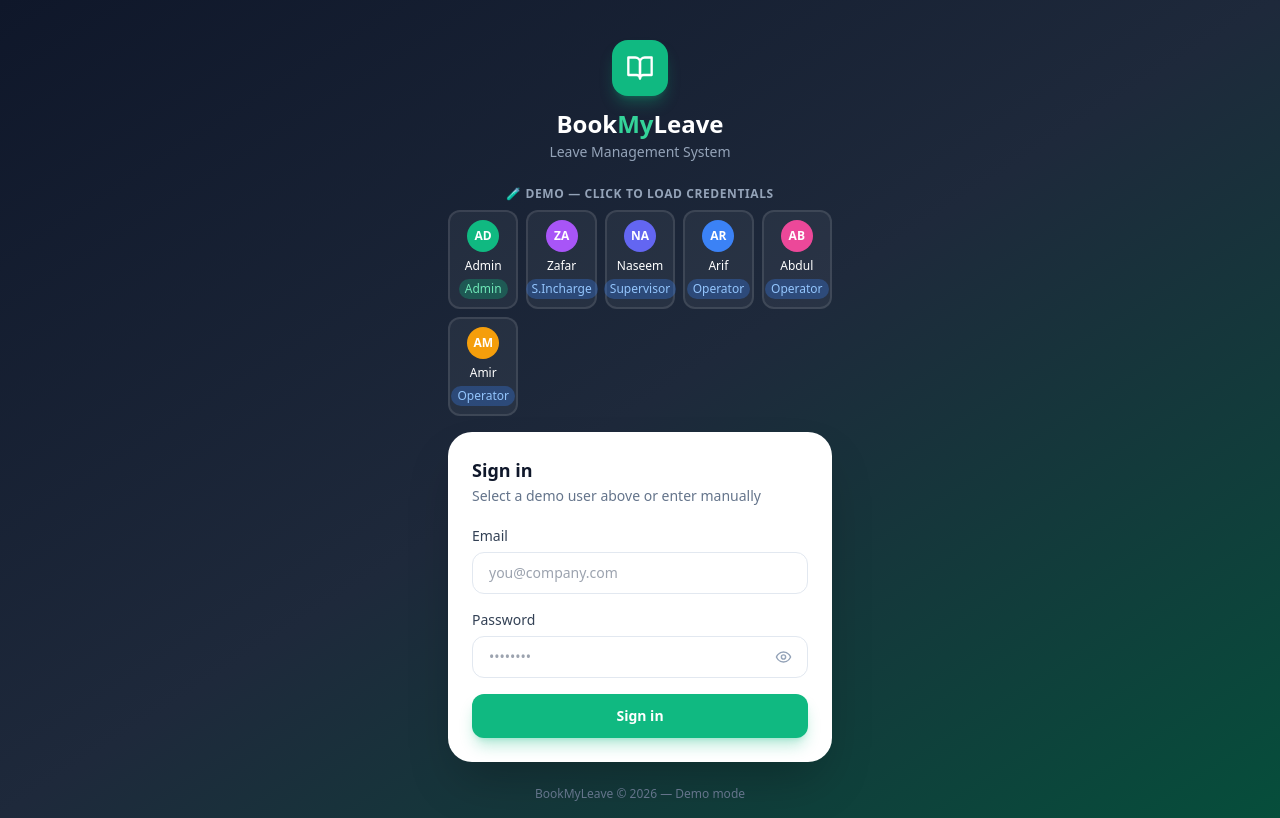
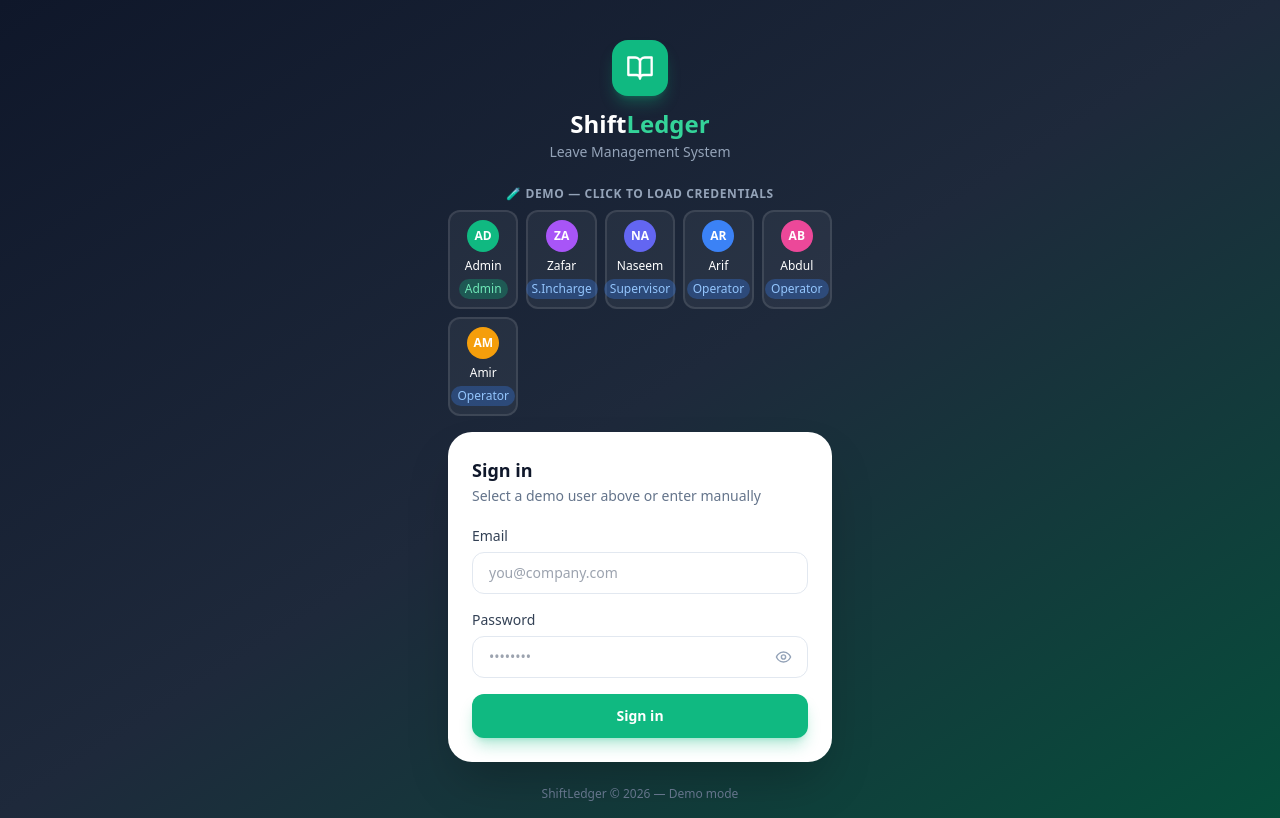
Before and after one commit to mij2220/bml-web, a React (Vite) app: page /login in a window 1280 px wide. Built offline with nearby package versions, Linux system fonts and the light colour scheme; no server answers.

Commit message:
chore(brand): rename UI to ShiftLedger
Co-Authored-By: Claude Opus 5.5 <noreply@anthropic.com>
Claude-Session: https://claude.ai/code/session_01UpmTt9tX5Za3SECe7QBUxH

```diff
--- a/index.html
+++ b/index.html
@@ -6,12 +6,12 @@
     <meta name="theme-color" content="#10b981" />
     <meta name="apple-mobile-web-app-capable" content="yes" />
     <meta name="apple-mobile-web-app-status-bar-style" content="black-translucent" />
-    <meta name="apple-mobile-web-app-title" content="BookMyLeave" />
+    <meta name="apple-mobile-web-app-title" content="ShiftLedger" />
     <meta name="description" content="Leave Management System — Apply, approve and track leaves on the go" />
     <link rel="manifest" href="/manifest.json" />
     <link rel="apple-touch-icon" href="/icon.svg" />
     <link rel="icon" type="image/svg+xml" href="/icon.svg" />
-    <title>BookMyLeave</title>
+    <title>ShiftLedger</title>
     <style>
       /* Prevent flash of unstyled content */
       html { background: #0f172a; }
--- a/src/components/layout/Layout.tsx
+++ b/src/components/layout/Layout.tsx
@@ -141,7 +141,7 @@ export default function Layout() {
             <BookOpen size={14} className="text-white" />
           </div>
           <span className="font-bold text-slate-900">
-            Book<span className="text-emerald-500">My</span>Leave
+            Shift<span className="text-emerald-500">Ledger</span>
           </span>
           {isMobile && (
             <button onClick={() => setSidebarOpen(false)} className="ml-auto p-1">
--- a/src/pages/auth/LoginPage.tsx
+++ b/src/pages/auth/LoginPage.tsx
@@ -56,7 +56,7 @@ export default function LoginPage() {
             <BookOpen size={28} className="text-white" />
           </div>
           <h1 className="text-2xl font-bold text-white">
-            Book<span className="text-emerald-400">My</span>Leave
+            Shift<span className="text-emerald-400">Ledger</span>
           </h1>
           <p className="text-slate-400 text-sm mt-0.5">Leave Management System</p>
         </div>
@@ -162,7 +162,7 @@ export default function LoginPage() {
       </div>
 
       <p className="text-center text-xs text-slate-500 pb-4">
-        BookMyLeave © 2026 — Demo mode
+        ShiftLedger © 2026 — Demo mode
       </p>
     </div>
   )
--- a/src/utils/leavePdf.ts
+++ b/src/utils/leavePdf.ts
@@ -102,7 +102,7 @@ export function generateLeavePdf(leave: LeaveForPdf): void {
   <div class="ref">Ref: ${leave.reference_number} &nbsp;|&nbsp; Generated: ${formatDate(new Date().toISOString())}</div>
 
   <div class="header">
-    <h1>BookMyLeave</h1>
+    <h1>ShiftLedger</h1>
     <h2>Application for Leave</h2>
   </div>
 
```
Also changed, not shown: public/manifest.json.
